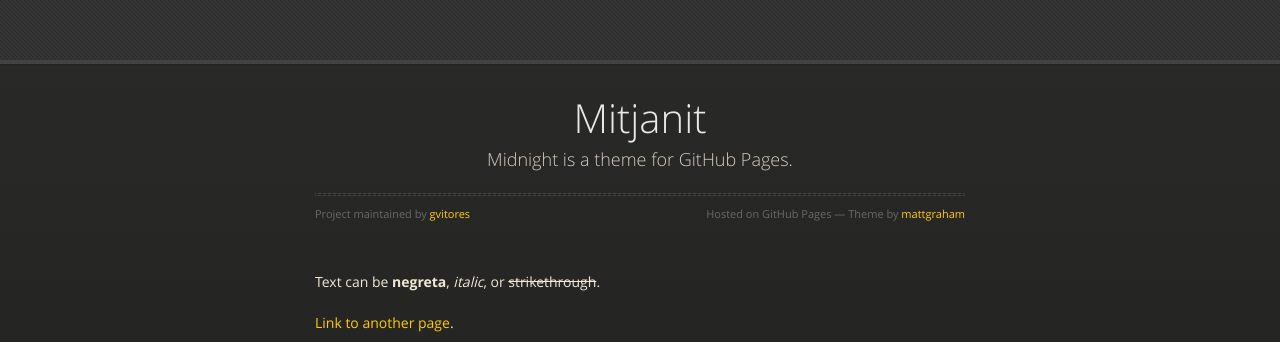
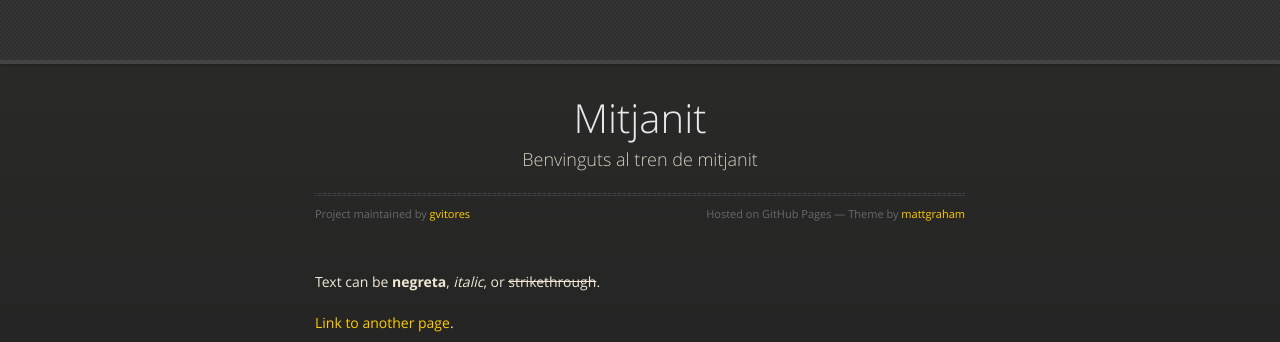
Before and after one commit to gvitores/nnn, a Jekyll site: the page built from index.md, in a window 1280 px wide and 900 px high. Shown: the top 342 px of the window. Built offline with Jekyll 4.4.1, drawn with Linux system fonts in a browser that asks for light colours.

Commit message:
Update _config.yml

```diff
--- a/_config.yml
+++ b/_config.yml
@@ -1,5 +1,5 @@
 title: Mitjanit
-description: Midnight is a theme for GitHub Pages.
+description: Benvinguts al tren de mitjanit
 show_downloads: true
 google_analytics:
 theme: jekyll-theme-midnight
```
